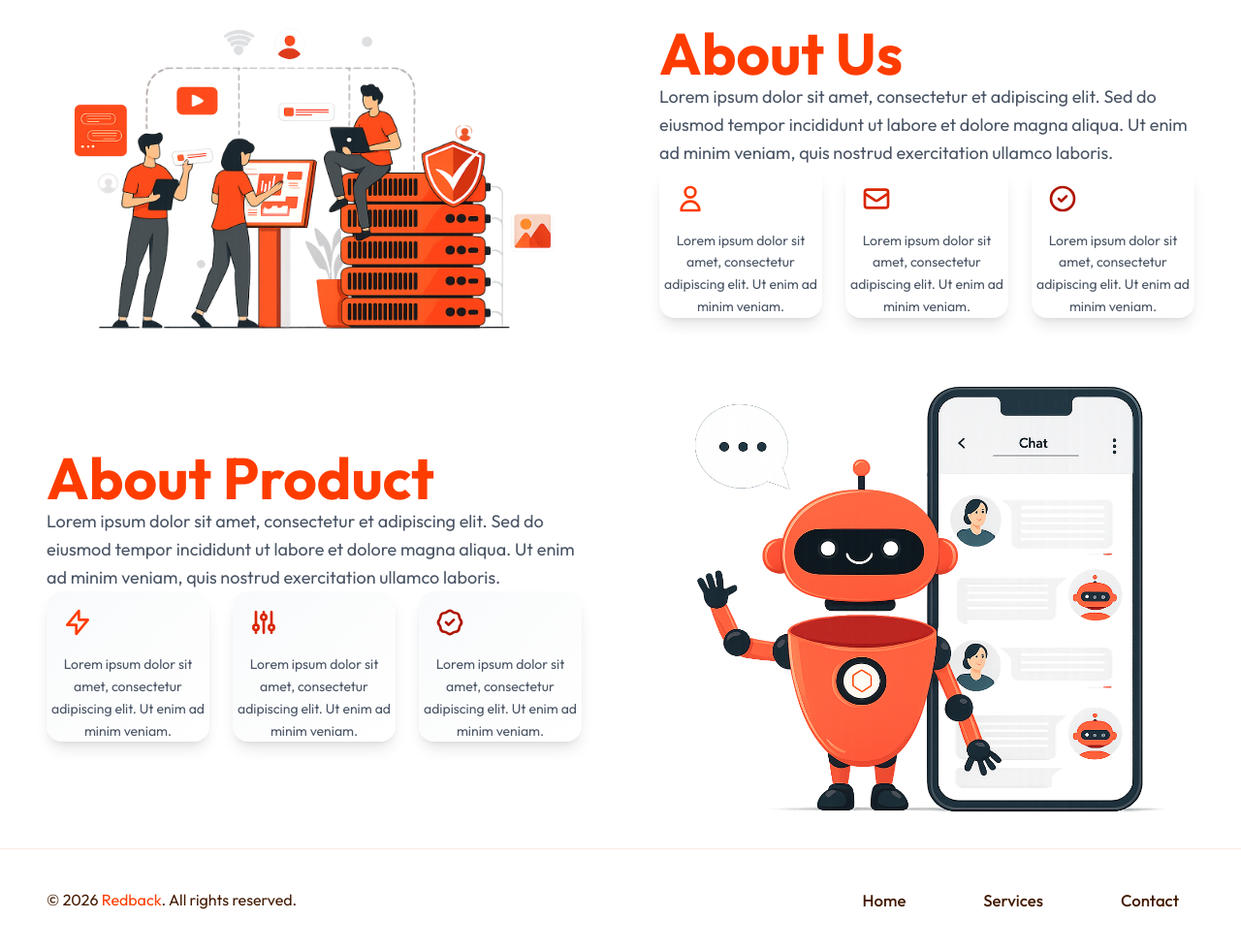
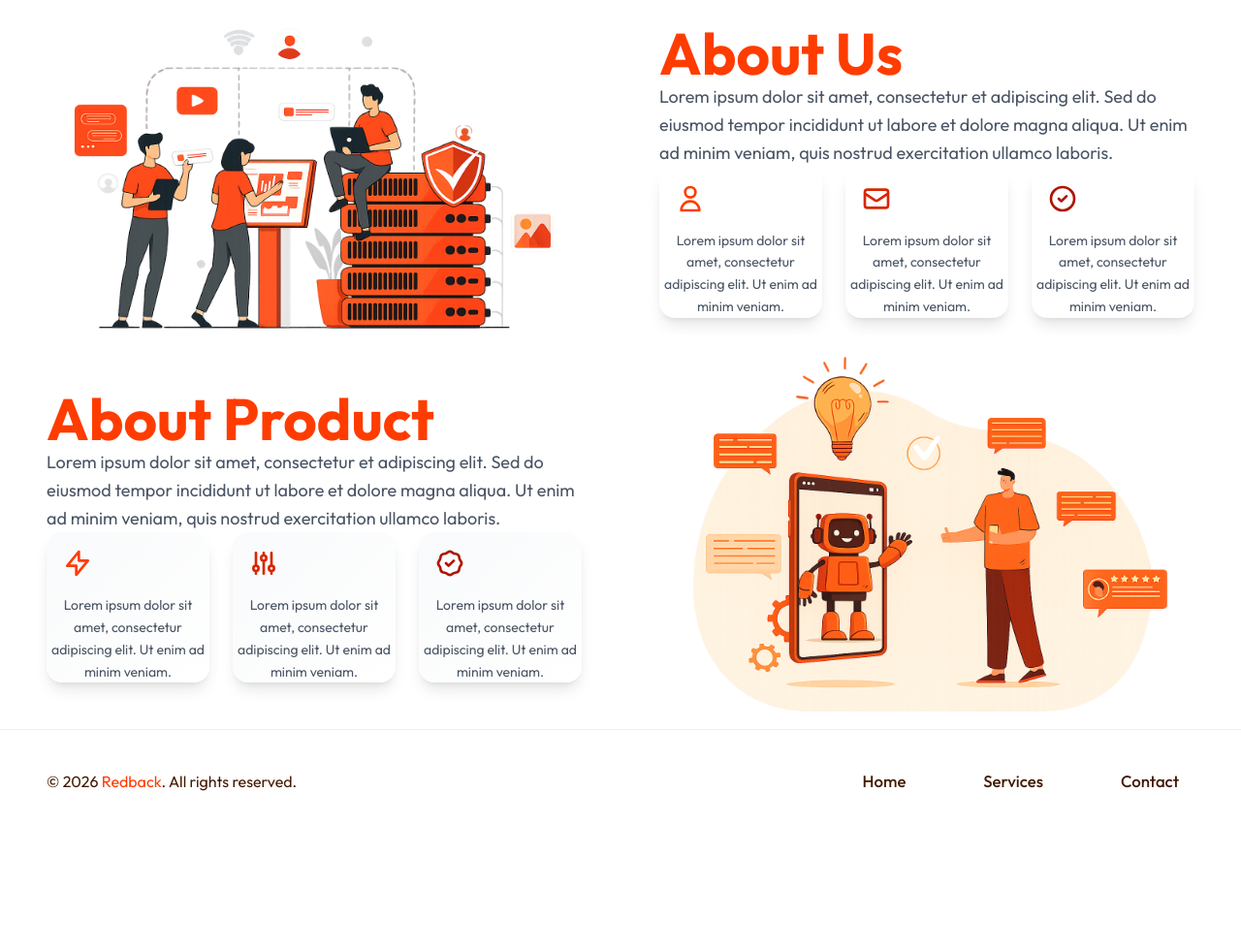
Before and after one commit to Gd0810/chatbot, a Django app: page / in a window 1280 px wide. Shown: the part 934-1915 px from the top of the page at 97% size. After the commit the page ends 1750 px from the top, so only its background shows below. Run offline with Django 5.2, Linux system fonts and the light colour scheme; parts of the project's set-up code (start-up, migrations or seed data) failed here and were passed over; some libraries are stand-ins or nearby versions.

Commit message:
update:about_product_section

```diff
--- a/templates/pages/index.html
+++ b/templates/pages/index.html
@@ -279,7 +279,7 @@
             <div class="flex justify-center">
                 <div class="relative w-full max-w-lg">
                     <div class="absolute inset-0 bg-primary-dark/10 rounded-3xl -rotate-6"></div>
-                    <img src="{% static 'ui/img/home2.png' %}" alt="Our Services" class="relative w-full h-auto rounded-3xl ">
+                    <img src="{% static 'ui/img/home6.png' %}" alt="Our Services" class="relative w-full h-auto rounded-3xl ">
                 </div>
             </div>
 
```
Also changed, not shown: static/ui/img/home5.png (added), static/ui/img/home6.png (added).
